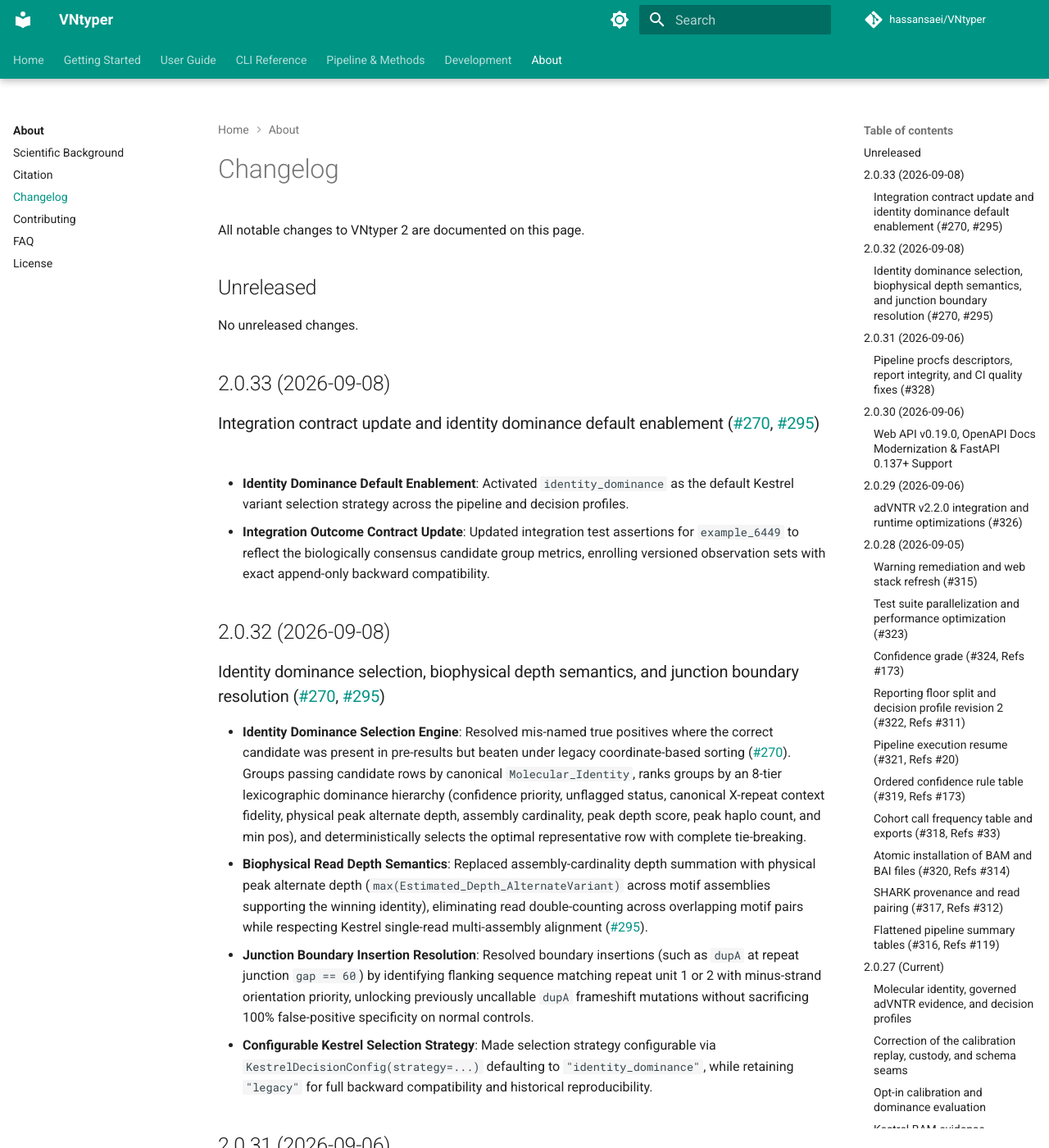
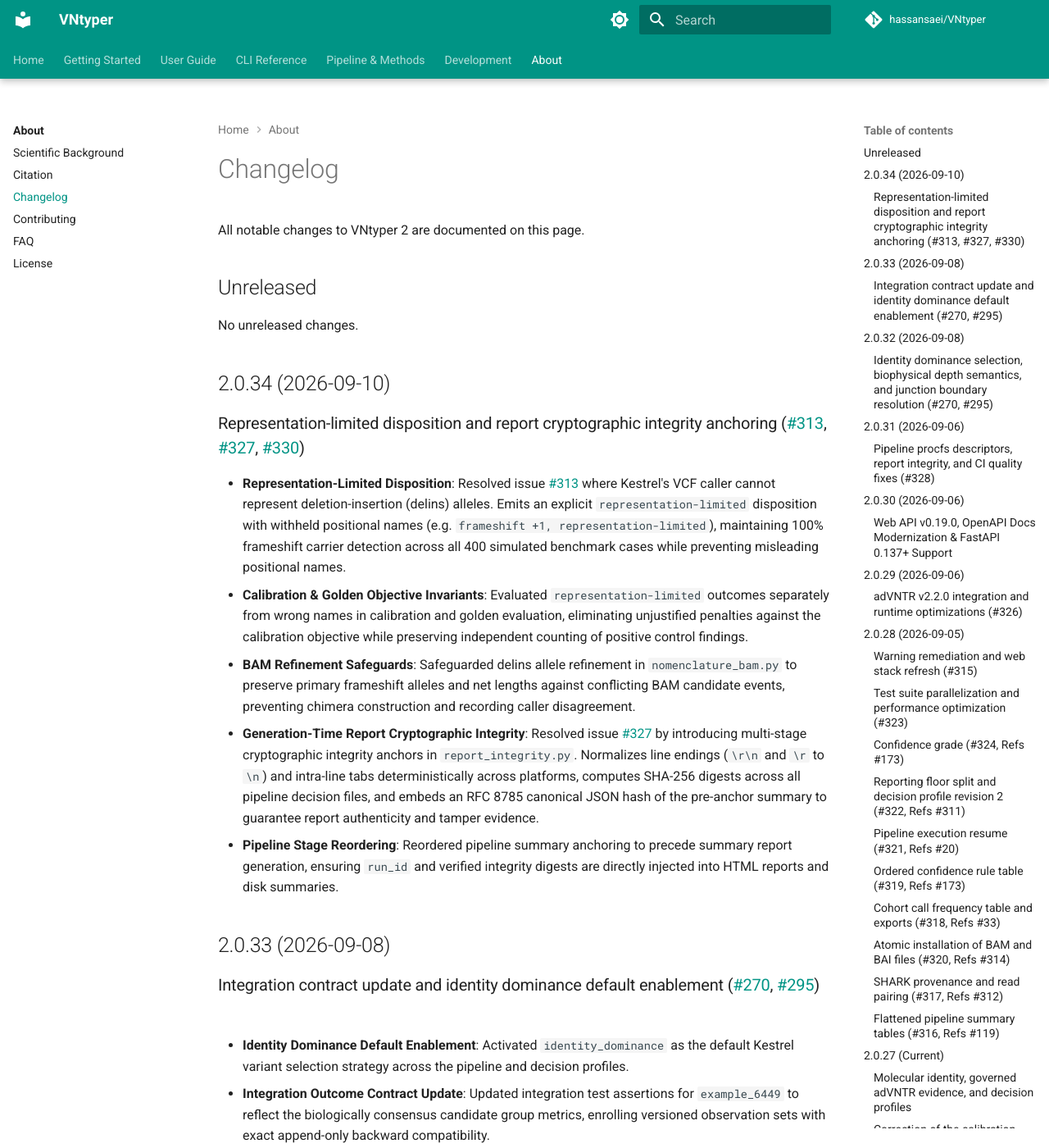
Before and after one commit to hassansaei/VNtyper, an MkDocs documentation site: the page built from docs/about/changelog.md, in a window 1280 px wide and 1400 px high. Shown: the whole window at 82% size. Built offline with MkDocs 1.6.1 and Material for MkDocs 9.7.7, drawn with Linux system fonts in a browser that asks for light colours; comment, search, counter and statistics services are not loaded.

Commit message:
chore(release): bump version to 2.0.34

```diff
--- a/docs/about/changelog.md
+++ b/docs/about/changelog.md
@@ -5,6 +5,16 @@
 ## Unreleased
 
 No unreleased changes.
+
+## 2.0.34 (2026-09-10)
+
+### Representation-limited disposition and report cryptographic integrity anchoring ([#313](https://github.com/hassansaei/VNtyper/issues/313), [#327](https://github.com/hassansaei/VNtyper/issues/327), [#330](https://github.com/hassansaei/VNtyper/pull/330))
+
+- **Representation-Limited Disposition**: Resolved issue [#313](https://github.com/hassansaei/VNtyper/issues/313) where Kestrel's VCF caller cannot represent deletion-insertion (delins) alleles. Emits an explicit `representation-limited` disposition with withheld positional names (e.g. `frameshift +1, representation-limited`), maintaining 100% frameshift carrier detection across all 400 simulated benchmark cases while preventing misleading positional names.
+- **Calibration & Golden Objective Invariants**: Evaluated `representation-limited` outcomes separately from wrong names in calibration and golden evaluation, eliminating unjustified penalties against the calibration objective while preserving independent counting of positive control findings.
+- **BAM Refinement Safeguards**: Safeguarded delins allele refinement in `nomenclature_bam.py` to preserve primary frameshift alleles and net lengths against conflicting BAM candidate events, preventing chimera construction and recording caller disagreement.
+- **Generation-Time Report Cryptographic Integrity**: Resolved issue [#327](https://github.com/hassansaei/VNtyper/issues/327) by introducing multi-stage cryptographic integrity anchors in `report_integrity.py`. Normalizes line endings (`\r\n` and `\r` to `\n`) and intra-line tabs deterministically across platforms, computes SHA-256 digests across all pipeline decision files, and embeds an RFC 8785 canonical JSON hash of the pre-anchor summary to guarantee report authenticity and tamper evidence.
+- **Pipeline Stage Reordering**: Reordered pipeline summary anchoring to precede summary report generation, ensuring `run_id` and verified integrity digests are directly injected into HTML reports and disk summaries.
 
 ## 2.0.33 (2026-09-08)
 
--- a/vntyper/version.py
+++ b/vntyper/version.py
@@ -1 +1 @@
-__version__ = "2.0.33"
+__version__ = "2.0.34"
```
Also changed, not shown: 1 other file.
